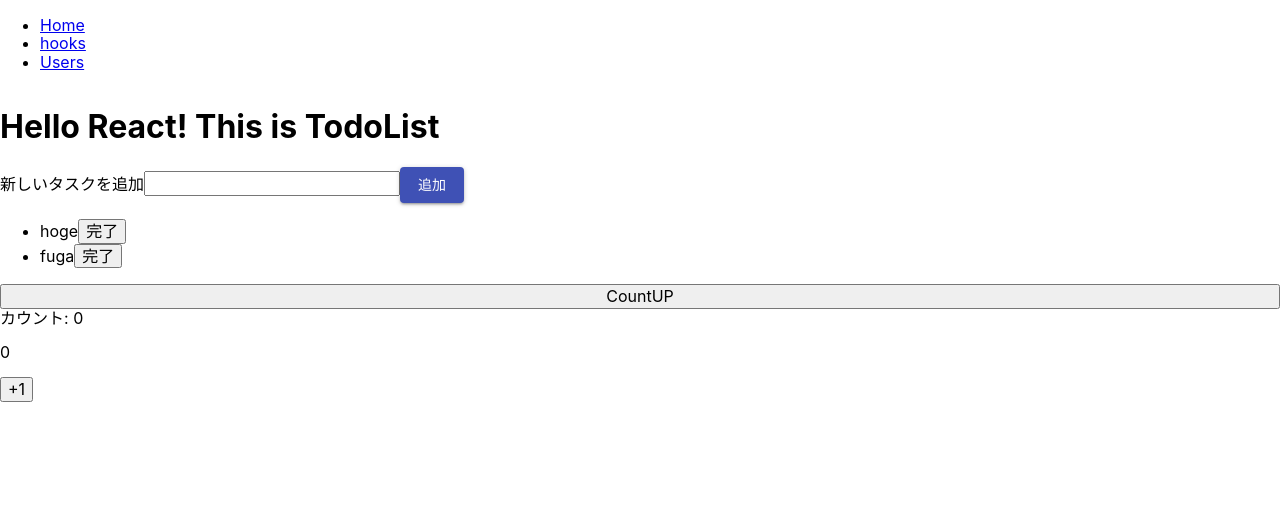
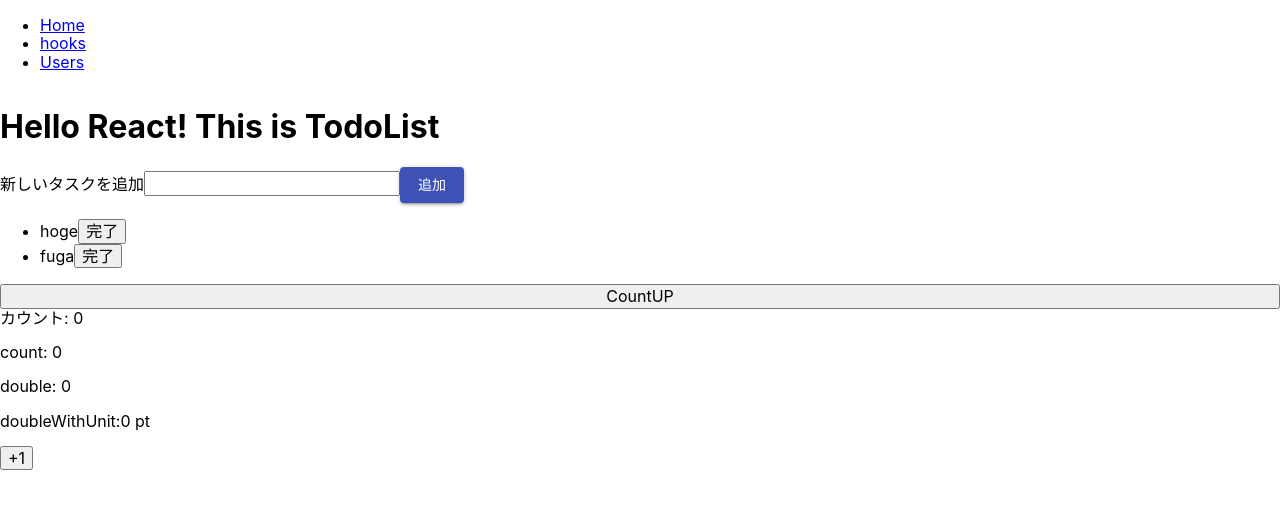
Before and after one commit to yohira0616/react-sandbox, a React (Create React App) app: page / in a window 1280 px wide. Shown: the top 508 px of the page. Built offline with nearby package versions, Linux system fonts and the light colour scheme.

Commit message:
useMemoを使えるようになる

```diff
--- a/src/HookCounter.tsx
+++ b/src/HookCounter.tsx
@@ -1,14 +1,18 @@
-import { useCallback, useState } from "react";
+import { useCallback, useMemo, useState } from "react";
 import * as React from "react";
 
 const HookCounter: React.FC = () => {
   const [count, setCount] = useState(0);
+  const double = useMemo(() => count * 2, [count]);
+  const doubleWithUnit = useMemo(() => `${double} pt`, [double]);
   const handleClick = useCallback(() => {
-    setCount(count + 1);
-  }, [count]);
+    setCount(prev => prev + 1);
+  }, []);
   return (
     <div>
-      <p>{count}</p>
+      <p>count: {count}</p>
+      <p>double: {double}</p>
+      <p>doubleWithUnit:{doubleWithUnit}</p>
       <button onClick={handleClick}>+1</button>
     </div>
   );
```
